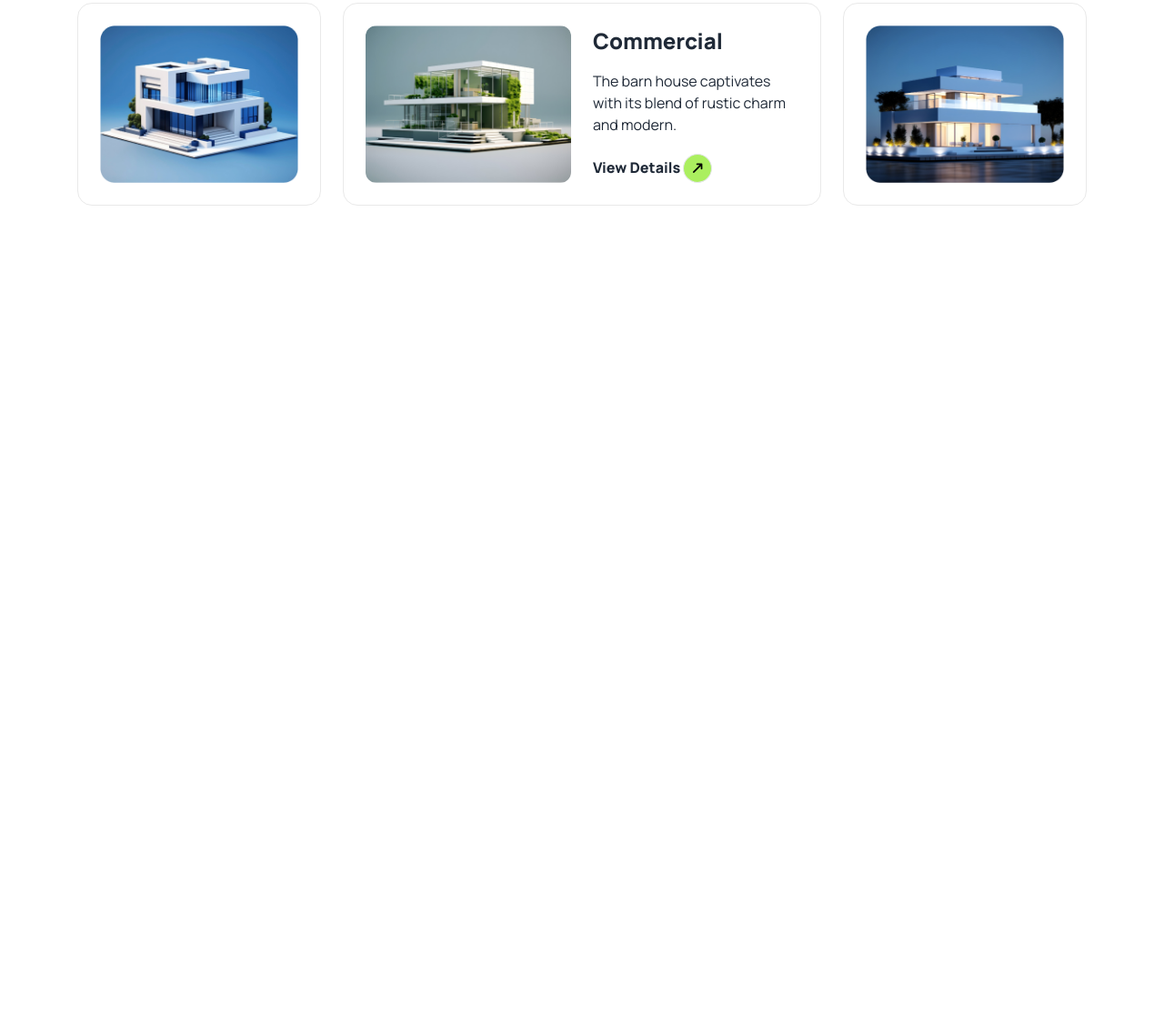
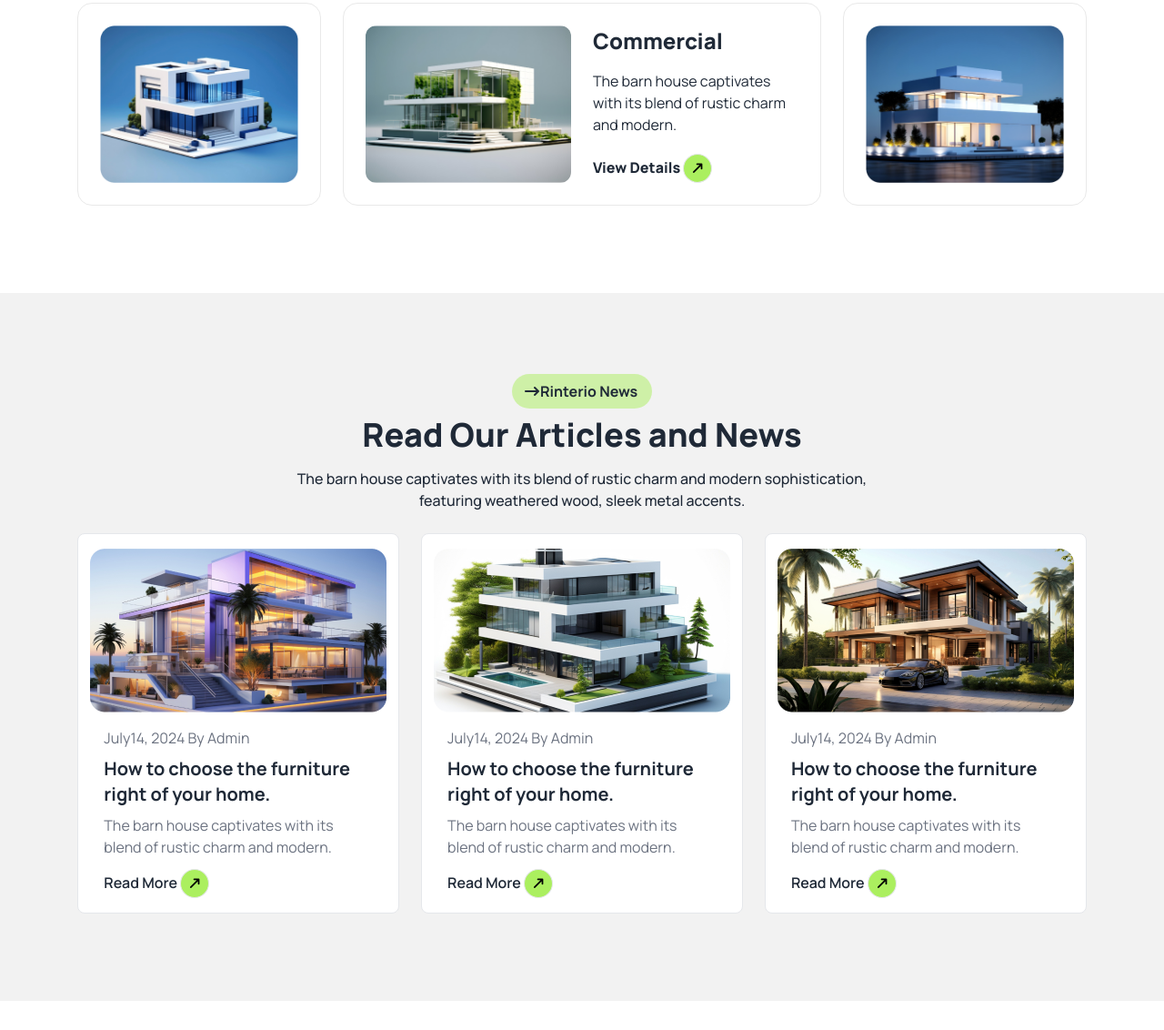
Before and after one commit to zahidulWD/Assignment-03, a plain HTML site: page index.html in a window 1280 px wide. Shown: the part 2574-3706 px from the top of the page at 91% size. Before the commit the page ends 2896 px from the top, so only its background shows below. Drawn offline with nearby package versions, Linux system fonts and the light colour scheme.

Commit message:
added article section

```diff
--- a/index.html
+++ b/index.html
@@ -224,31 +224,41 @@
             <div class="grid grid-cols-1 lg:grid-cols-[repeat(1,_0.67fr_0.33fr)] gap-3 lg:gap-6 max-w-96 mx-auto sm:max-w-none sm:mx-0">
              <!-- card-01 -->
              <div class="bg-white border-[1px] border-[#E9E9E9] p-5 lg:p-6 rounded-2xl sm:grid sm:gap-4 md:gap-6 sm:items-center sm:grid-cols-[repeat(1,_0.4fr_0.6fr)] lg:gap-5 xl:gap-x-1">
+
                  <div class="lg:h-full xl:h-auto">
                      <img class="w-full md:w-auto lg:w-full lg:h-full lg:object-cover lg:rounded-xl xl:rounded-none xl:h-auto xl:object-none" src="assets/img1.png" alt="image">
                  </div>
+
                  <div class="pt-6 sm:pt-0">
                      <h4 class="text-xl sm:text-xl md:text-2xl lg:text-xl xl:text-2xl text-dark_2 font-extrabold">Commercial</h4>
+
                      <p class="text-base sm:text-[14px] md:text-base text-dark_3 mt-4 mb-5 sm:mt-2 sm:mb-3 lg:mt-2 lg:mb-3 lg:text-[14px] xl:text-base xl:mt-4 xl:mb-5">The barn house captivates with its blend of rustic charm and modern. The barn house captivates with its blend of rustic charm and modern .</p>
+
                      <a href="#" class="text-base sm:text-base font-extrabold text-dark inline-block">View Details  <i class="fa-solid fa-arrow-up-long btn btn-outline border-gray-200 hover:border-none text-black hover:bg-secondary bg-primary btn-circle rotate-45 w-8 h-8 min-h-0"></i></a>
+
                  </div>
              </div>
              <!-- card-02 -->
              <div class="sm:grid sm:grid-cols-2 sm:gap-3 md:gap-4 md:pt-2 lg:pt-0 lg:block lg:h-full xl:h-auto">
+
                  <div class="bg-white border-[1px] border-[#E9E9E9] p-5 lg:p-6 rounded-2xl lg:h-full xl:h-auto">
                      <div class="lg:h-full xl:h-auto">
                          <img class="w-full md:w-auto lg:w-full lg:h-full lg:object-cover rounded-xl xl:h-auto" src="assets/img2.png" alt="image">
                      </div>
                  </div>
+
                  <div class="bg-white border-[1px] border-[#E9E9E9] p-5 lg:p-6 rounded-2xl block lg:hidden mt-3 sm:mt-0">
+
                      <div class="lg:h-full xl:h-auto">
                          <img class="w-full md:w-auto lg:w-full lg:h-full lg:object-cover rounded-xl xl:h-auto" src="images/img6.png" alt="image">
                      </div>
+
                  </div>
              </div>
             </div>
           <!-- card_03 -->
           <div class="grid grid-cols-1 sm:flex sm:flex-wrap lg:flex-nowrap lg:grid-cols-[repeat(1,_0.25fr_0.5fr_025fr)] gap-3 lg:gap-6 max-w-96 mx-auto sm:max-w-none sm:mx-0 pt-3 lg:pt-6">
+
               <div class="bg-white border-[1px] border-[#E9E9E9] p-5 lg:p-6 rounded-2xl lg:h-full xl:h-auto sm:order-2 lg:order-1 sm:w-[48%]">
                   <div class="lg:h-full xl:h-auto">
                       <img class="w-full sm:w-full sm:h-full sm:object-cover rounded-xl xl:h-auto" src="assets/img3.png" alt="image">
@@ -257,27 +267,92 @@
 
               <!-- card_04 -->
               <div class="bg-white border-[1px] border-[#E9E9E9] p-5 lg:p-6 rounded-2xl sm:grid sm:gap-4 md:gap-6 sm:items-center sm:grid-cols-[repeat(1,_0.4fr_0.6fr)] md:grid-cols-[repeat(1,_0.4fr_0.6fr)] lg:grid-cols-[repeat(1,_0.5fr_0.5fr)] lg:gap-5 xl:gap-x-6 sm:order-1 lg:order-1 sm:w-full">
+
                   <div class="lg:h-full">
                       <img class="w-full md:w-auto lg:w-full lg:h-full lg:object-cover rounded-xl" src="assets/img4.png" alt="image">
                   </div>
+
                   <div class="pt-6 sm:pt-0">
                       <h4 class="text-xl sm:text-xl md:text-2xl lg:text-xl xl:text-2xl text-dark_2 font-extrabold">Commercial</h4>
+
                       <p class="text-base sm:text-[14px] md:text-base text-dark_3 mt-4 mb-5 sm:mt-2 sm:mb-3 lg:mt-2 lg:mb-3 lg:text-[14px] xl:text-base xl:mt-4 xl:mb-5">The barn house captivates with its blend of rustic charm and modern. </p>
+
                       <a href="#" class="text-base sm:text-base font-extrabold text-dark inline-block">View Details <i class="fa-solid fa-arrow-up-long btn btn-outline border-gray-200 hover:border-none text-black hover:bg-secondary bg-primary btn-circle rotate-45 w-8 h-8 min-h-0"></i></a>
                   </div>
               </div>
 
               <!-- card_05 -->
               <div class="bg-white border-[1px] border-[#E9E9E9] p-5 lg:p-6 rounded-2xl lg:h-full xl:h-auto sm:order-2 lg:order-1 sm:w-[48%]">
+
                   <div class="lg:h-full xl:h-auto">
                       <img class="w-full sm:w-full sm:h-full lg:object-cover rounded-xl xl:h-auto" src="assets/img5.png" alt="image">
                   </div>
+
               </div>
           </div>
-            </section>
+        </section>
+
+        <!-- article_section -->
+
+        <section class="bg-base-200">
+           <!-- article_Title -->
+           <div class="text-center mb-8 py-8 lg:py-24 container w-11/12 mx-auto px-5 sm:px-8 ">
+
+            <a href="#" class="bg-secondary text-base font-bold rounded-3xl py-2 px-4 text-dark_2 hover:bg-secondary"><i class="fa fa-long-arrow-up rotate-90 " aria-hidden="true"></i> Rinterio News</a>
+
+             <h1 class="text-3xl md:text-4xl font-extrabold mb-4 mt-4">Read Our Articles and News</h1>
+             <p class="text-base font-medium mb-6">The barn house captivates with its blend of rustic charm and modern sophistication, <br> featuring weathered wood, sleek metal accents. </p>
+
+             <!-- cards -->
+             <div class="grid grid md:grid-cols-2 lg:grid-cols-3 gap-6">
+               <!---========
+                    card-01
+                   ===========-->
+                   <div class=" rounded-lg bg-white border overflow-hidden px-3 text-start">
+                    <img class="mx-auto pt-4" src="assets/article1.png" alt="">
+                    <div class="p-4">
+                        <p class="text-gray-500 mb-2">
+                          <a href="#">July14, 2024 By Admin</a>
+                        </p>
+                        <h2 class="text-xl font-bold mb-2">How to choose the furniture right  of your home.</h2>
+                        <p class="text-gray-500 mb-3">The barn house captivates with its blend of rustic charm and modern. </p>
+                        <a href="#" class="font-semibold">Read More <i class="fa-solid fa-arrow-up-long btn btn-outline border-gray-200 hover:border-none text-black hover:bg-secondary bg-primary btn-circle rotate-45 w-8 h-8 min-h-0"></i></a>
+                    </div>
+                </div>
+                 <!---========
+                    card-02
+                   ===========-->
+                   <div class=" rounded-lg bg-white border overflow-hidden px-3 text-start">
+                    <img class="mx-auto pt-4" src="assets/article2.png" alt="">
+                    <div class="p-4">
+                        <p class="text-gray-500 mb-2">
+                          <a href="#">July14, 2024 By Admin</a>
+                        </p>
+                        <h2 class="text-xl font-bold mb-2">How to choose the furniture right  of your home.</h2>
+                        <p class="text-gray-500 mb-3">The barn house captivates with its blend of rustic charm and modern. </p>
+                        <a href="#" class="font-semibold">Read More <i class="fa-solid fa-arrow-up-long btn btn-outline border-gray-200 hover:border-none text-black hover:bg-secondary bg-primary btn-circle rotate-45 w-8 h-8 min-h-0"></i></a>
+                    </div>
+                </div>
+                 <!---========
+                    card-03
+                   ===========-->
+                   <div class=" rounded-lg bg-white border overflow-hidden px-3 text-start">
+                    <img class="mx-auto pt-4" src="assets/article3.png" alt="">
+                    <div class="p-4">
+                        <p class="text-gray-500 mb-2">
+                          <a href="#">July14, 2024 By Admin</a>
+                        </p>
+                        <h2 class="text-xl font-bold mb-2">How to choose the furniture right  of your home.</h2>
+                        <p class="text-gray-500 mb-3">The barn house captivates with its blend of rustic charm and modern. </p>
+                        <a href="#" class="font-semibold">Read More <i class="fa-solid fa-arrow-up-long btn btn-outline border-gray-200 hover:border-none text-black hover:bg-secondary bg-primary btn-circle rotate-45 w-8 h-8 min-h-0"></i></a>
+                    </div>
+                </div>
+             </div>
+         </div>
+        </section>
+
         </article>
         </section>
-
 
        </main>
 
```
